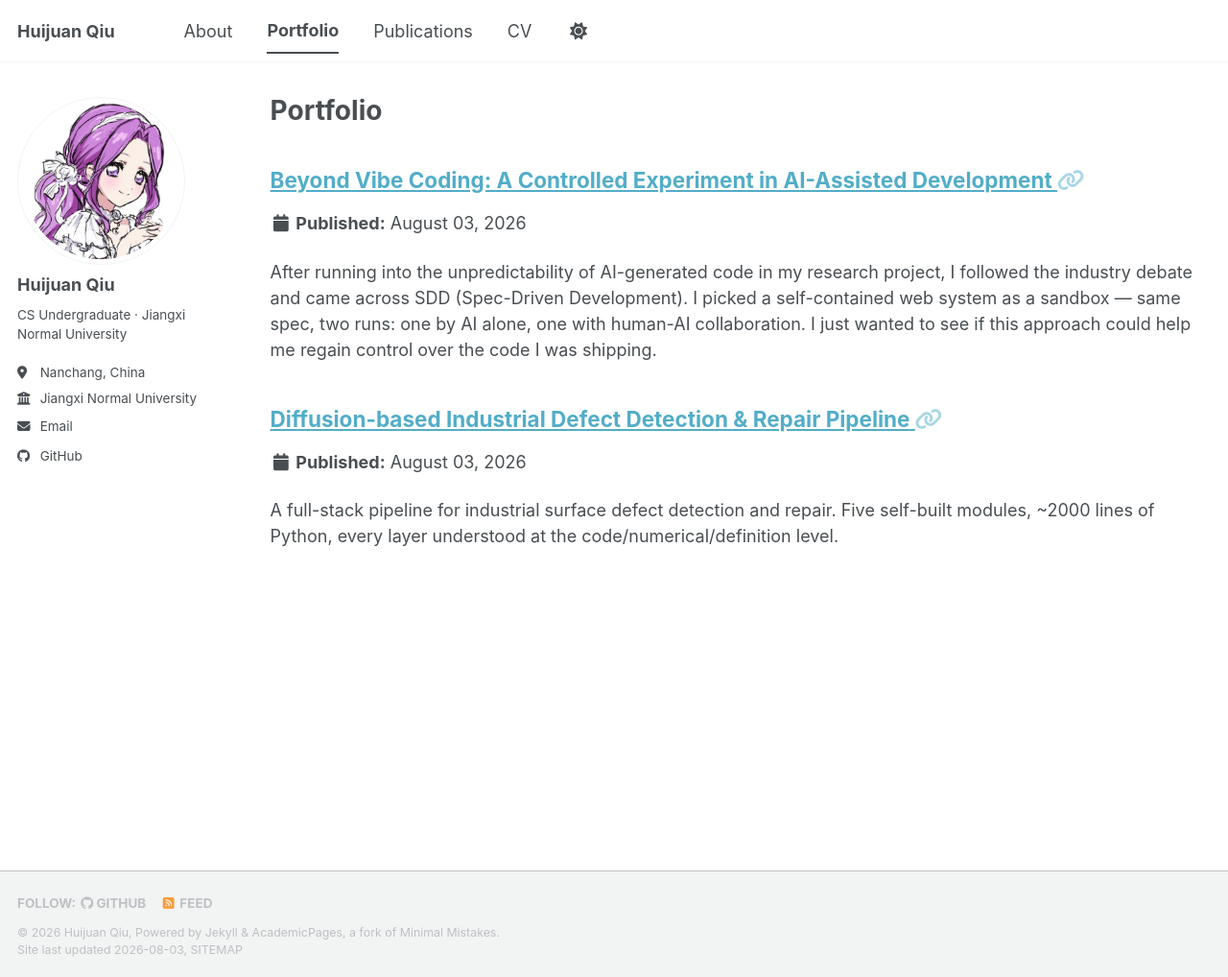
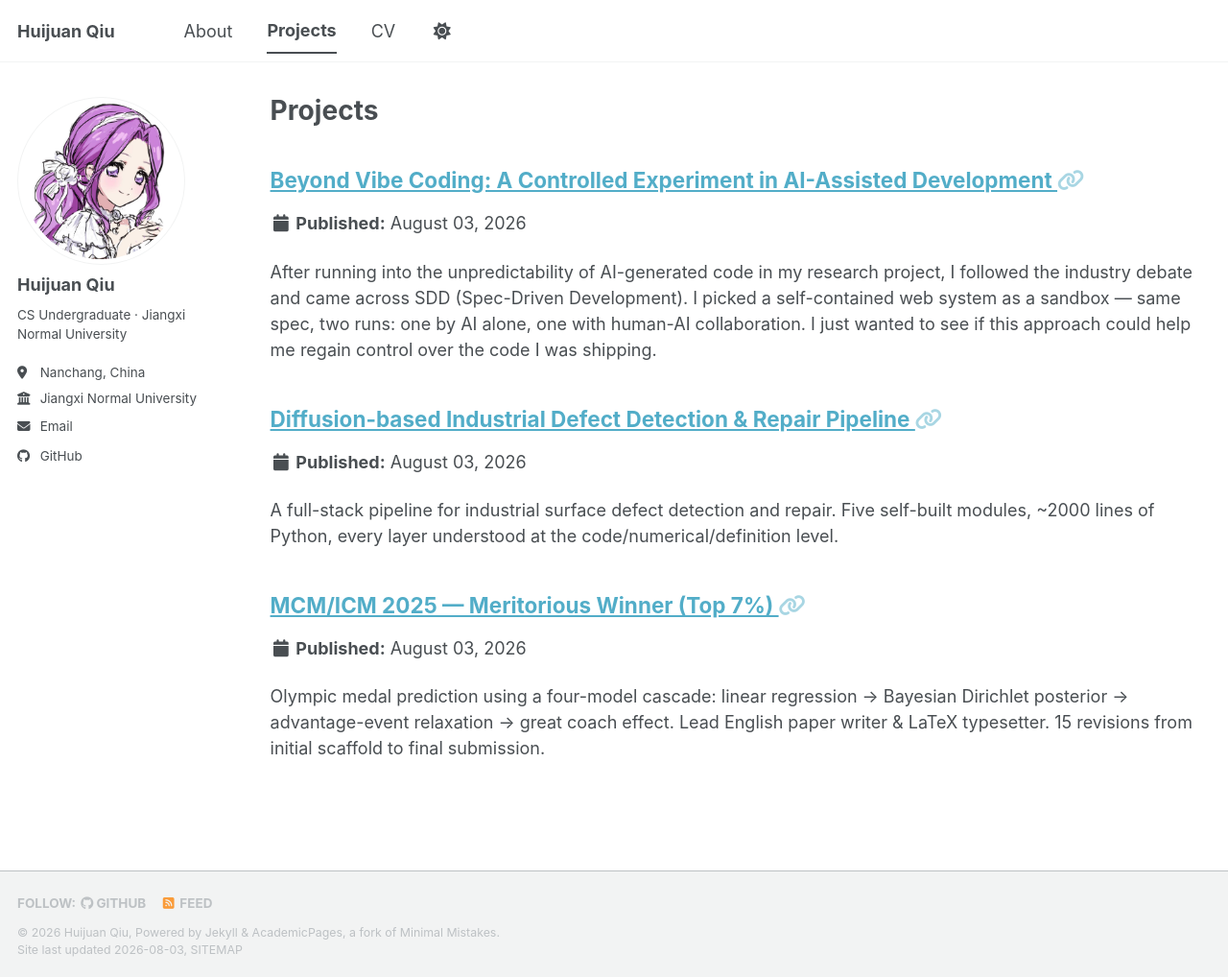
Before and after one commit to 11111XIMOLOKO/11111XIMOLOKO.github.io, a Jekyll site: the page built from _pages/portfolio.html, in a window 1280 px wide and 1018 px high. Shown: the whole window at 96% size. Built offline with Jekyll 4.4.1, drawn with Linux system fonts in a browser that asks for light colours; a style sheet for code colours, icons or effects is not loaded.

Commit message:
合并 Portfolio+Publications → Projects，MCM移入Projects，导航精简为About/Projects/CV

```diff
--- a/_config.yml
+++ b/_config.yml
@@ -80,11 +80,6 @@ author:
   xing             : # Username
   youtube          : # Username
   zhihu            : # Username
-
-# Publication Category - The following the list of publication categories and their headings
-publication_category:
-  competitions:
-    title: 'Academic Writing'
 
 # Site Settings
 teaser                   :  # filename of teaser fallback teaser image placed in /images/ for social media previews
--- a/_data/navigation.yml
+++ b/_data/navigation.yml
@@ -2,11 +2,8 @@ main:
   - title: "About"
     url: /
 
-  - title: "Portfolio"
+  - title: "Projects"
     url: /portfolio/
-
-  - title: "Publications"
-    url: /publications/
 
   - title: "CV"
     url: /cv/
--- a/_pages/portfolio.html
+++ b/_pages/portfolio.html
@@ -1,6 +1,6 @@
 ---
 layout: archive
-title: "Portfolio"
+title: "Projects"
 permalink: /portfolio/
 author_profile: true
 ---
--- /dev/null
+++ b/_portfolio/mcm-2025.md
@@ -0,0 +1,6 @@
+---
+title: "MCM/ICM 2025 — Meritorious Winner (Top 7%)"
+excerpt: "Olympic medal prediction using a four-model cascade: linear regression → Bayesian Dirichlet posterior → advantage-event relaxation → great coach effect. Lead English paper writer & LaTeX typesetter. 15 revisions from initial scaffold to final submission."
+collection: portfolio
+link: "https://github.com/11111XIMOLOKO/mcm-2025"
+---
```
Also changed, not shown: _pages/publications.html (deleted, +0 -33 lines).
